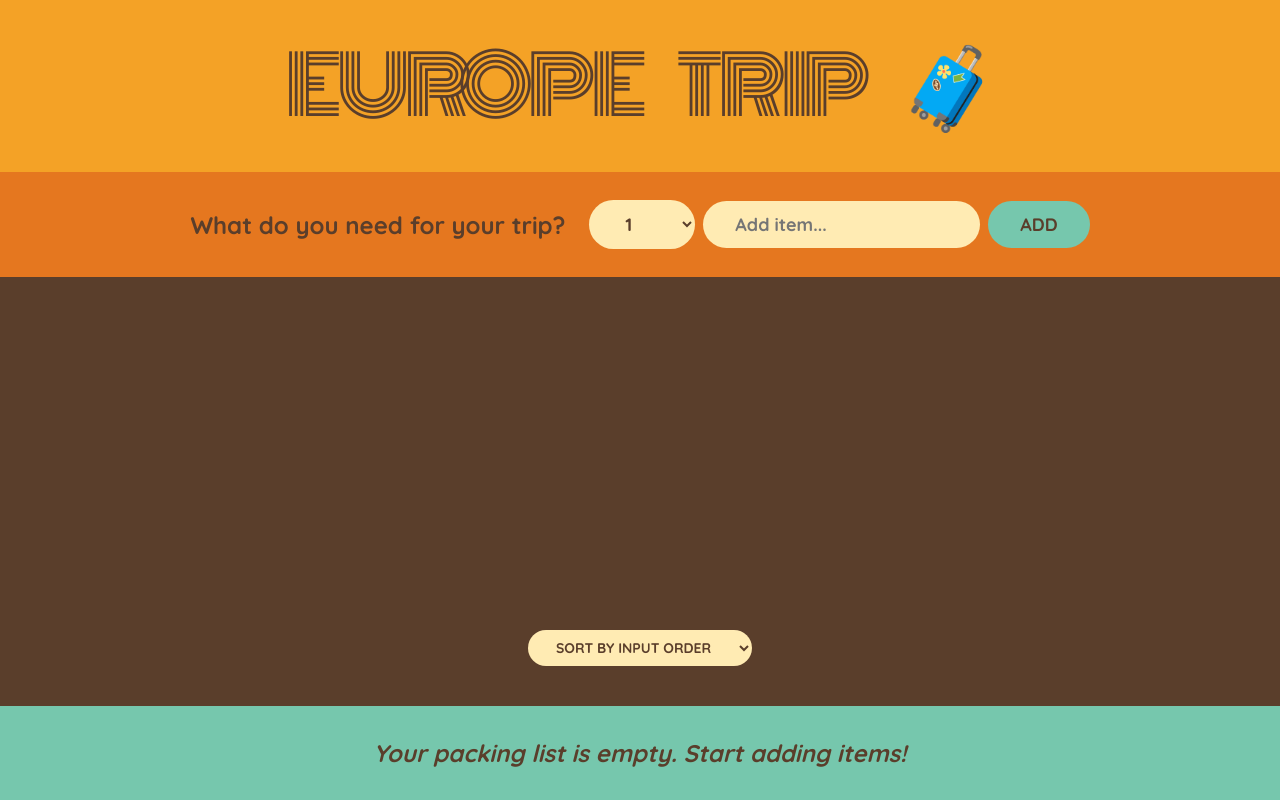
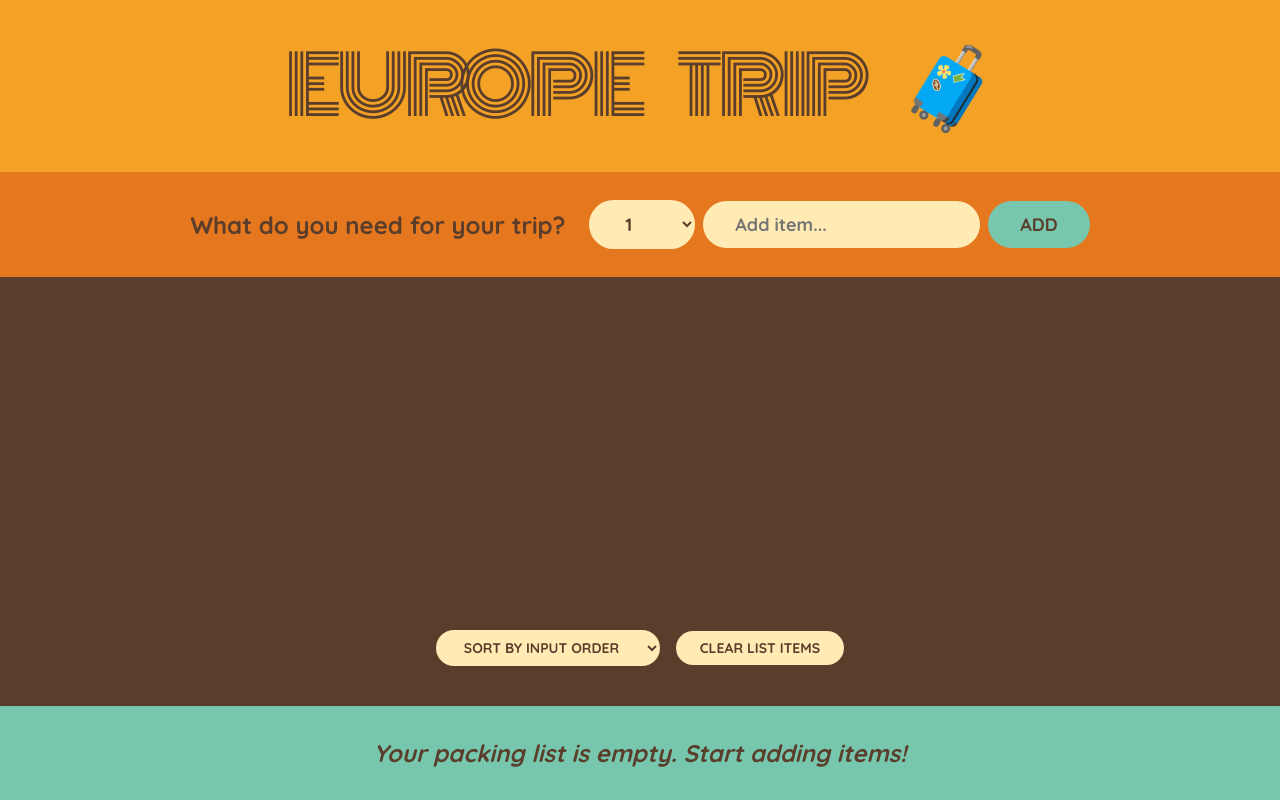
Before and after one commit to kevinjamiesondev/travel-list, a React (Create React App) app: page / in a window 1280 px wide. Built offline with nearby package versions, Linux system fonts and the light colour scheme.

Commit message:
Add button to clear list with confirmation window popup alert

```diff
--- a/src/App.js
+++ b/src/App.js
@@ -19,6 +19,14 @@ export default function App() {
     );
   }
 
+  function handleClearList() {
+    const confirmed = window.confirm(
+      "Are you sure you want to delete all items?"
+    );
+
+    if (confirmed) setItems([]);
+  }
+
   return (
     <div className="app">
       <Logo />
@@ -27,6 +35,7 @@ export default function App() {
         items={items}
         onDeleteItem={handleDeleteItem}
         onToggleItems={handleToggleItem}
+        onClearList={handleClearList}
       />
       <Stats items={items} />
     </div>
@@ -82,7 +91,7 @@ function Form({ onAddItems }) {
   );
 }
 
-function PackingList({ items, onDeleteItem, onToggleItems }) {
+function PackingList({ items, onDeleteItem, onToggleItems, onClearList }) {
   const [sortBy, setSortBy] = useState("input");
 
   let sortedItems;
@@ -117,6 +126,8 @@ function PackingList({ items, onDeleteItem, onToggleItems }) {
           <option value="description">Description</option>
           <option value="packed">Packed status</option>
         </select>
+
+        <button onClick={onClearList}>Clear list items</button>
       </div>
     </div>
   );
```
